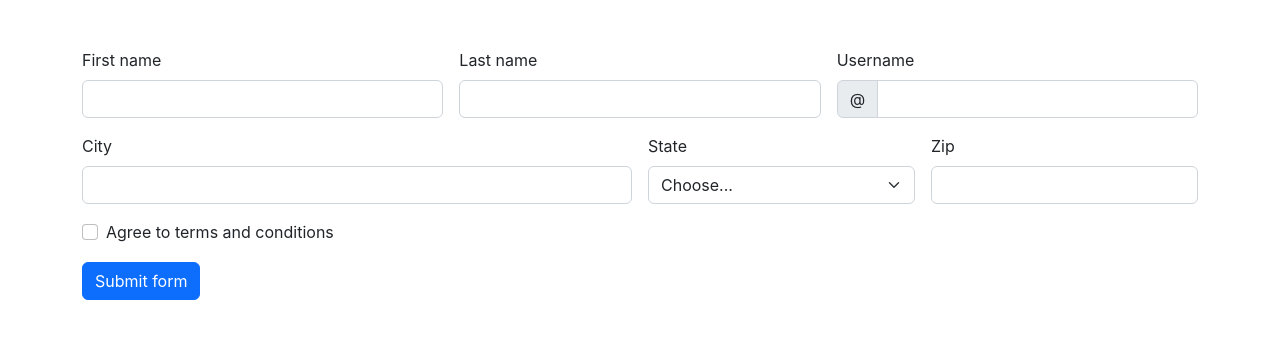
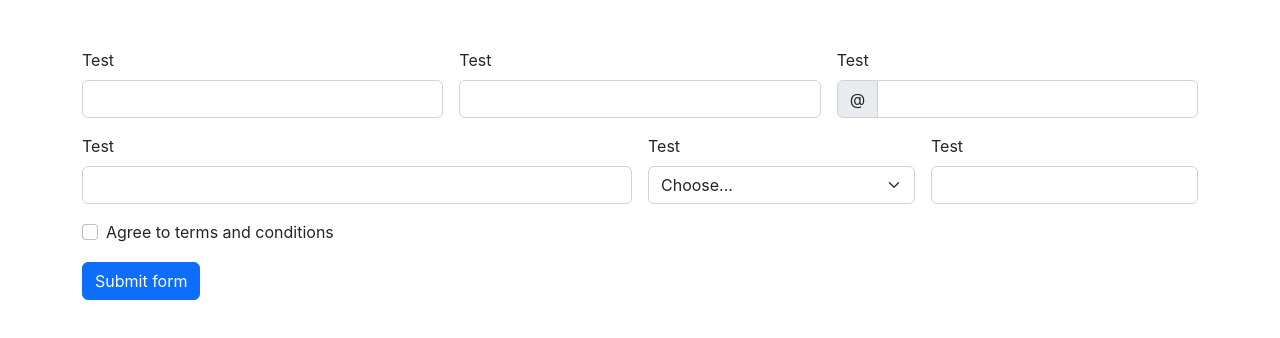
Before and after one commit to KingNelx/Client-2x, a React (Create React App) app: page /enroll in a window 1280 px wide. Shown: the top 338 px of the page. Built offline with nearby package versions, Linux system fonts and the light colour scheme.

Commit message:
added some test

```diff
--- a/src/Components/Enroll.jsx
+++ b/src/Components/Enroll.jsx
@@ -5,21 +5,21 @@ const Enroll = () => {
         <div className="container mt-5">
             <form class="row g-3 needs-validation" novalidate>
                 <div class="col-md-4">
-                    <label for="validationCustom01" class="form-label">First name</label>
+                    <label for="validationCustom01" class="form-label">Test</label>
                     <input type="text" class="form-control" id="validationCustom01" required />
                         <div class="valid-feedback">
                             Looks good!
                         </div>
                 </div>
                 <div class="col-md-4">
-                    <label for="validationCustom02" class="form-label">Last name</label>
+                    <label for="validationCustom02" class="form-label">Test</label>
                     <input type="text" class="form-control" id="validationCustom02" required />
                         <div class="valid-feedback">
                             Looks good!
                         </div>
                 </div>
                 <div class="col-md-4">
-                    <label for="validationCustomUsername" class="form-label">Username</label>
+                    <label for="validationCustomUsername" class="form-label">Test</label>
                     <div class="input-group has-validation">
                         <span class="input-group-text" id="inputGroupPrepend">@</span>
                         <input type="text" class="form-control" id="validationCustomUsername" aria-describedby="inputGroupPrepend" required />
@@ -29,24 +29,24 @@ const Enroll = () => {
                     </div>
                 </div>
                 <div class="col-md-6">
-                    <label for="validationCustom03" class="form-label">City</label>
+                    <label for="validationCustom03" class="form-label">Test</label>
                     <input type="text" class="form-control" id="validationCustom03" required />
                         <div class="invalid-feedback">
-                            Please provide a valid city.
+                        Test
                         </div>
                 </div>
                 <div class="col-md-3">
-                    <label for="validationCustom04" class="form-label">State</label>
+                    <label for="validationCustom04" class="form-label">Test</label>
                     <select class="form-select" id="validationCustom04" required>
                         <option selected disabled value="">Choose...</option>
                         <option>...</option>
                     </select>
                     <div class="invalid-feedback">
-                        Please select a valid state.
+                    Test
                     </div>
                 </div>
                 <div class="col-md-3">
-                    <label for="validationCustom05" class="form-label">Zip</label>
+                    <label for="validationCustom05" class="form-label">Test</label>
                     <input type="text" class="form-control" id="validationCustom05" required />
                         <div class="invalid-feedback">
                             Please provide a valid zip.
@@ -64,7 +64,7 @@ const Enroll = () => {
                     </div>
                 </div>
                 <div class="col-12">
-                    <button class="btn btn-primary" type="submit">Submit form</button>
+                    <Link to="/studentHome" class="btn btn-primary" type="submit">Submit form</Link >
                 </div>
             </form>
         </div>
--- a/src/Components/SubmitReq.jsx
+++ b/src/Components/SubmitReq.jsx
@@ -3,13 +3,15 @@ import { Link } from "react-router-dom"
 const SubmitReq = () => {
     return (
         <div className="container">
-            <div class="mb-3">
+            STILL CODING
+            {/* <div class="mb-3">
                 <label for="exampleInputEmail1" class="form-label">Email address</label>
                 <input type="files" class="form-control" id="exampleInputEmail1" aria-describedby="emailHelp" />
                     <div id="emailHelp" class="form-text">We'll never share your email with anyone else.</div>
-            </div>
+            </div> */}
+            <Link to="/studentHOME">Go Back</Link>
         </div>
-        //  <Link to="/studentHOME">Go Back</Link>
+
     );
 }
 
```
